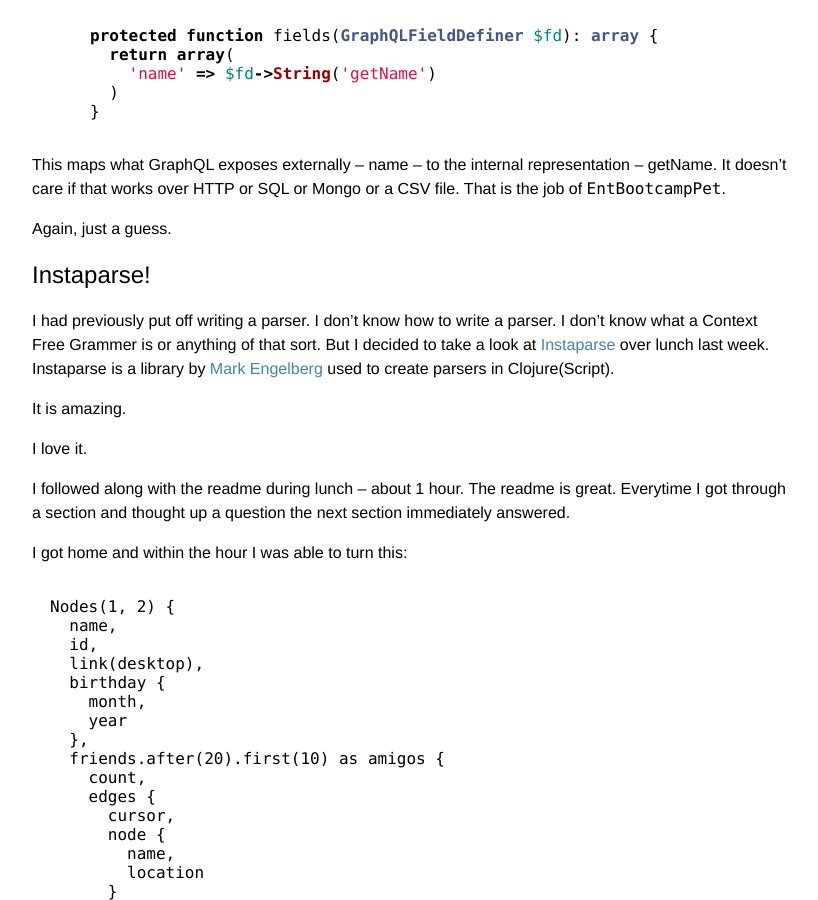
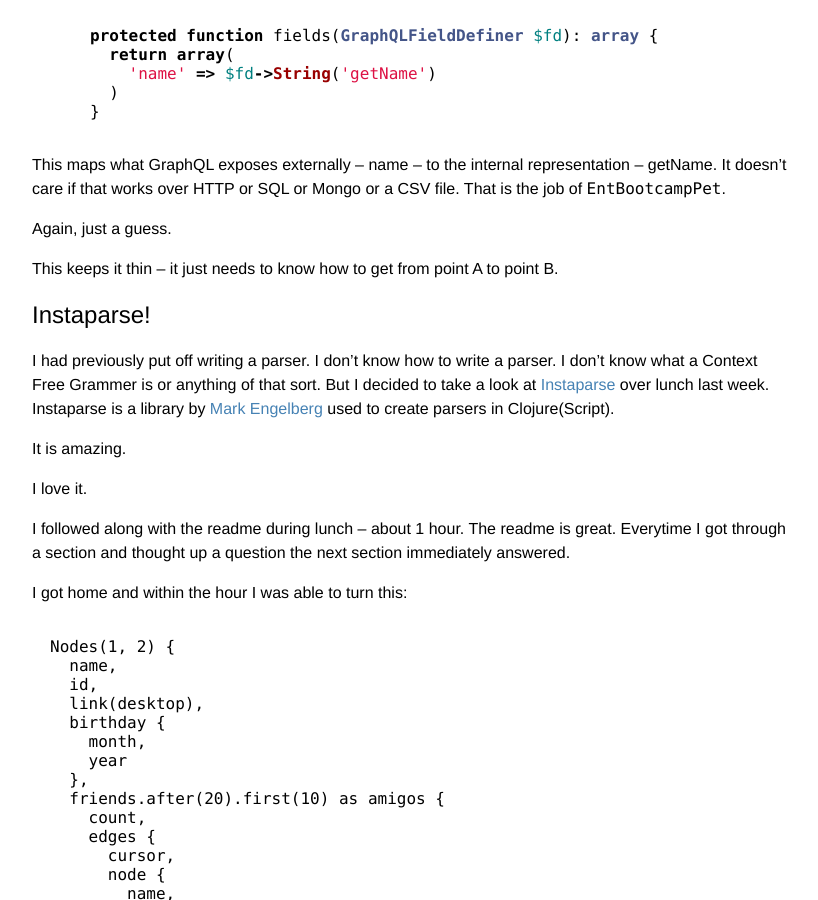
Before and after one commit to ambroisep/hueypetersen, a Jekyll site: the page built from _posts/2015-02-22-thin-and-graphy.markdown, in a window 1280 px wide and 900 px high, scrolled down 1141 px. Shown: the whole window, without its empty margins (228-1046 px from the left). Built offline with Jekyll 4.4.1, drawn with Linux system fonts in a browser that asks for light colours; comment, search, counter and statistics services are not loaded.

Commit message:
little edit

```diff
--- a/_posts/2015-02-22-thin-and-graphy.markdown
+++ b/_posts/2015-02-22-thin-and-graphy.markdown
@@ -47,6 +47,8 @@ protected function fields(GraphQLFieldDefiner $fd): array {
 This maps what GraphQL exposes externally -- name -- to the internal representation -- getName.  It doesn't care if that works over HTTP or SQL or Mongo or a CSV file.  That is the job of `EntBootcampPet`.
 
 Again, just a guess.
+
+This keeps it thin -- it just needs to know how to get from point A to point B.
 
 Instaparse!
 -----------
```
